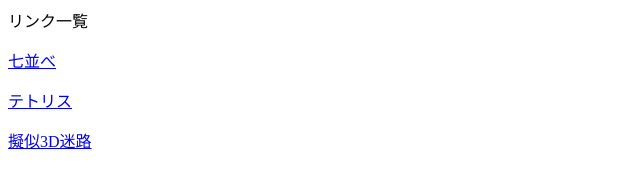
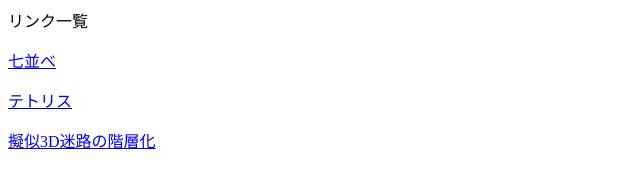
Before and after one commit to hujagaimo/hujagaimo.github.io, a plain HTML site: page index.html in a window 1280 px wide. Shown: the whole page, without its empty margins (0-640 px from the left). Drawn offline with Linux system fonts and the light colour scheme.

Commit message:
Update index.html

```diff
--- a/index.html
+++ b/index.html
@@ -9,7 +9,7 @@
    </p>
    <p><a href="https://hujagaimo.github.io/0103tetris.html">テトリス</a>
    </p>
-   <p><a href="https://hujagaimo.github.io/T104mazewall.html">擬似3D迷路</a>
+   <p><a href="https://hujagaimo.github.io/T104mazewall1.html">擬似3D迷路の階層化</a>
    </p>
   </body>
 </html>
```
